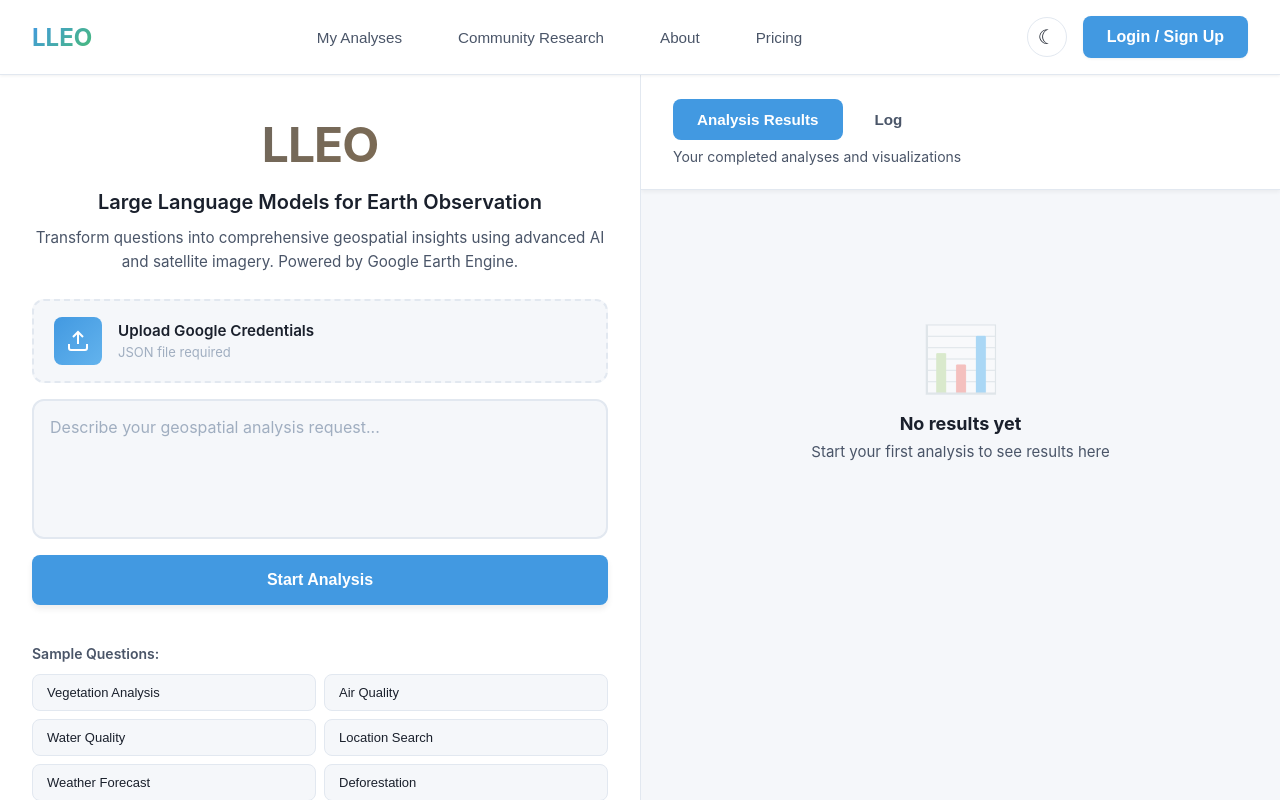
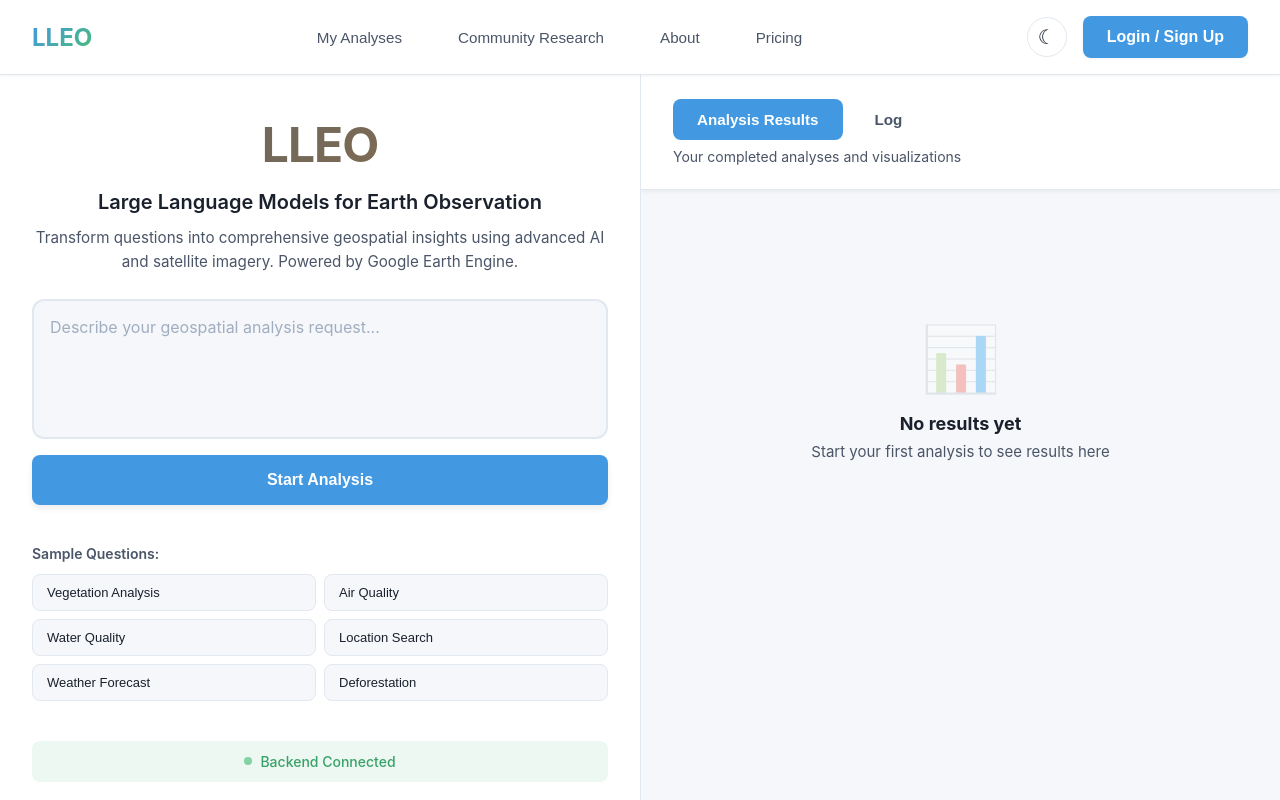
Before and after one commit to saeedashraf/LLEO-mvp, a React (Create React App) app: page / in a window 1280 px wide. Shown: the top 800 px of the page. Built offline with nearby package versions, Linux system fonts and the light colour scheme.

Commit message:
update pricing and UI

```diff
--- a/src/App.js
+++ b/src/App.js
@@ -293,12 +293,6 @@ function LandingPage({ user, setShowAuthModal, setAuthView }) {
       return;
     }
 
-    if (!credFile) {
-      setError('Please upload your Google credentials file');
-      addLog('error', 'Missing Google credentials file');
-      return;
-    }
-
     if (!query.trim()) {
       setError('Please enter an analysis query');
       addLog('error', 'Missing analysis query');
@@ -452,28 +446,6 @@ function LandingPage({ user, setShowAuthModal, setAuthView }) {
         </div>
 
         <div className="input-section">
-          <div className="credentials-upload-minimal">
-            <label className="minimal-upload-label">
-              <div className="upload-icon-box">
-                <svg width="24" height="24" viewBox="0 0 24 24" fill="none" stroke="currentColor" strokeWidth="2">
-                  <path d="M3 15v4c0 1.1.9 2 2 2h14a2 2 0 0 0 2-2v-4M17 8l-5-5-5 5M12 3v12"/>
-                </svg>
-              </div>
-              <div className="upload-text-box">
-                <span className="upload-main-text">
-                  {credFile ? credFile.name : 'Upload Google Credentials'}
-                </span>
-                <span className="upload-sub-text">JSON file required</span>
-              </div>
-              <input
-                type="file"
-                accept=".json"
-                onChange={(e) => setCredFile(e.target.files[0])}
-                className="file-input-hidden"
-              />
-            </label>
-          </div>
-
           <div className="query-input-box">
             <textarea
               value={query}
```
